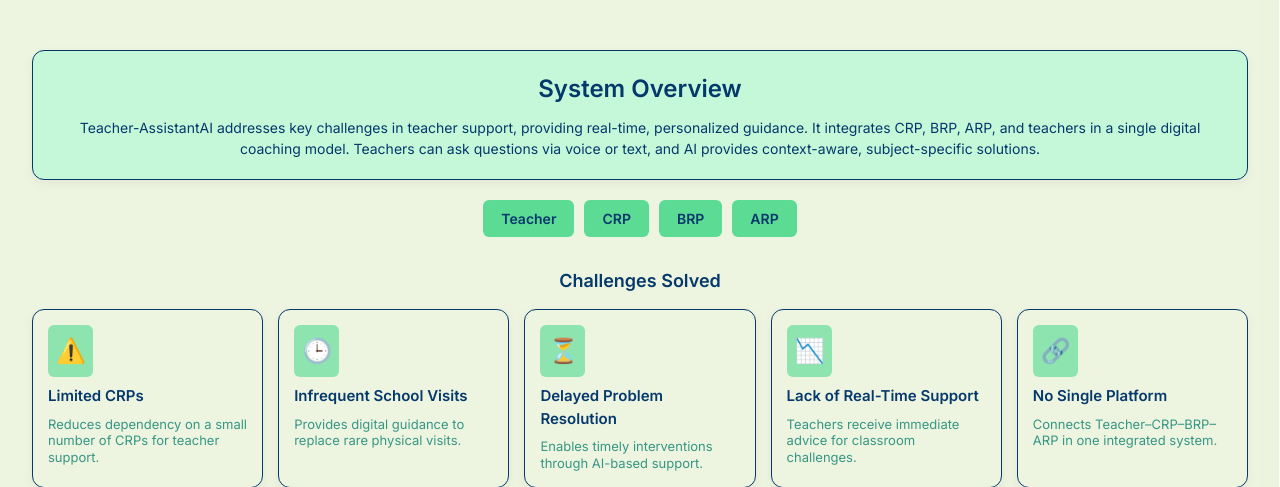
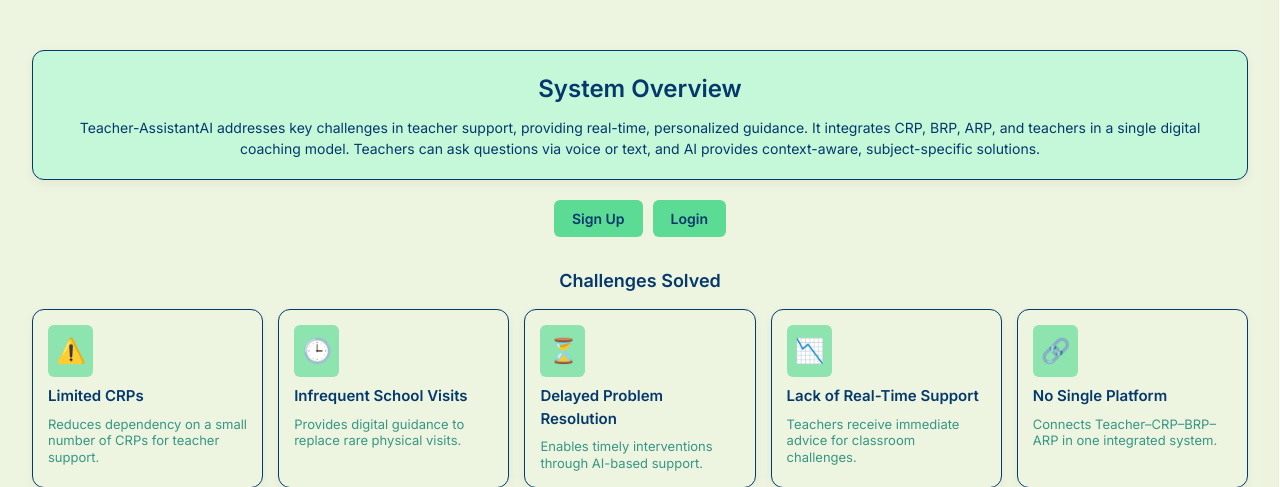
Before and after one commit to sumitpatel-2322/Teacher-Assistant, a FastAPI app: page / in a window 1280 px wide. Shown: the part 214-701 px from the top of the page. Run offline with FastAPI, Linux system fonts and the light colour scheme.

Commit message:
Dashboard roles added

```diff
--- a/static/js/Hp.js
+++ b/static/js/Hp.js
@@ -1,7 +1,7 @@
 const hamburgerBtn = document.getElementById('hamburgerBtn');
 const sidepanel = document.getElementById('mySidepanel');
 
-    hamburgerBtn.addEventListener('click', function() {
+hamburgerBtn.addEventListener('click', function () {
   if (document.body.classList.contains('sidepanel-open')) {
     sidepanel.style.width = "0";
     document.body.classList.remove('sidepanel-open');
@@ -10,3 +10,25 @@ const hamburgerBtn = document.getElementById('hamburgerBtn');
     document.body.classList.add('sidepanel-open');
   }
 });
+
+
+function openDashboard() {
+  const role = localStorage.getItem("userRole");
+
+  if (!role) {
+    window.location.href = "/login";
+    return;
+  }
+
+  if (role === "teacher") {
+    window.location.href = "/teacher-dashboard";
+  } else if (role === "crp") {
+    window.location.href = "/CRP";
+  } else if (role === "brp") {
+    window.location.href = "/BRP";
+  } else if (role === "arp") {
+    window.location.href = "/ARP";
+  } else {
+    window.location.href = "/login";
+  }
+}
--- a/templates/Home_page.html
+++ b/templates/Home_page.html
@@ -12,6 +12,7 @@
   <span class="sidebar-close">✕</span>
 
   <a href="/" class="logout-link">Home</a>
+   <a href="javascript:void(0)" class="logout-link" onclick="openDashboard()">Dashboard</a>
   <a href="#challenges" class="logout-link">Challenges</a>
   <a href="#features" class="logout-link">Features</a>
   <a href="#roles" class="logout-link">Roles</a>
@@ -19,9 +20,9 @@
 </div>
 
     <a href="Home_page.html" class="logout-link">Home</a>
+    <a href="#Dashborad" class="logout-link">Dashboard</a>
     <a href="#challenges"class="logout-link">Challenges</a>
     <a href="#features" class="logout-link">Features</a>
-    <a href="#roles" class="logout-link">Roles</a>
     <a href="login.html" class="logout-link">Login</a>
   </div>
 
@@ -56,10 +57,8 @@
 
   <!-- User Role Navigation -->
   <div class="role-nav" id="roles">
-    <button onclick="location.href='/teacher'">Teacher</button>
-    <button onclick="location.href='/crp'">CRP</button>
-    <button onclick="location.href='/brp'">BRP</button>
-    <button onclick="location.href='/arp'">ARP</button>
+    <button onclick="location.href='/register'">Sign Up</button>
+    <button onclick="location.href='/login'">Login</button>
   </div>
 
   <!-- Challenges -->
--- a/templates/register.html
+++ b/templates/register.html
@@ -76,7 +76,7 @@
 
     <button type="submit">Register</button>
   </form>
-1
+
   <p>
     Have an account?
     <a href="/login">Login</a>
```
Also changed, not shown: static/js/login.js (+16 -8 lines), Database/teachers.db. Lines whose indentation alone changed are shown as unchanged.
